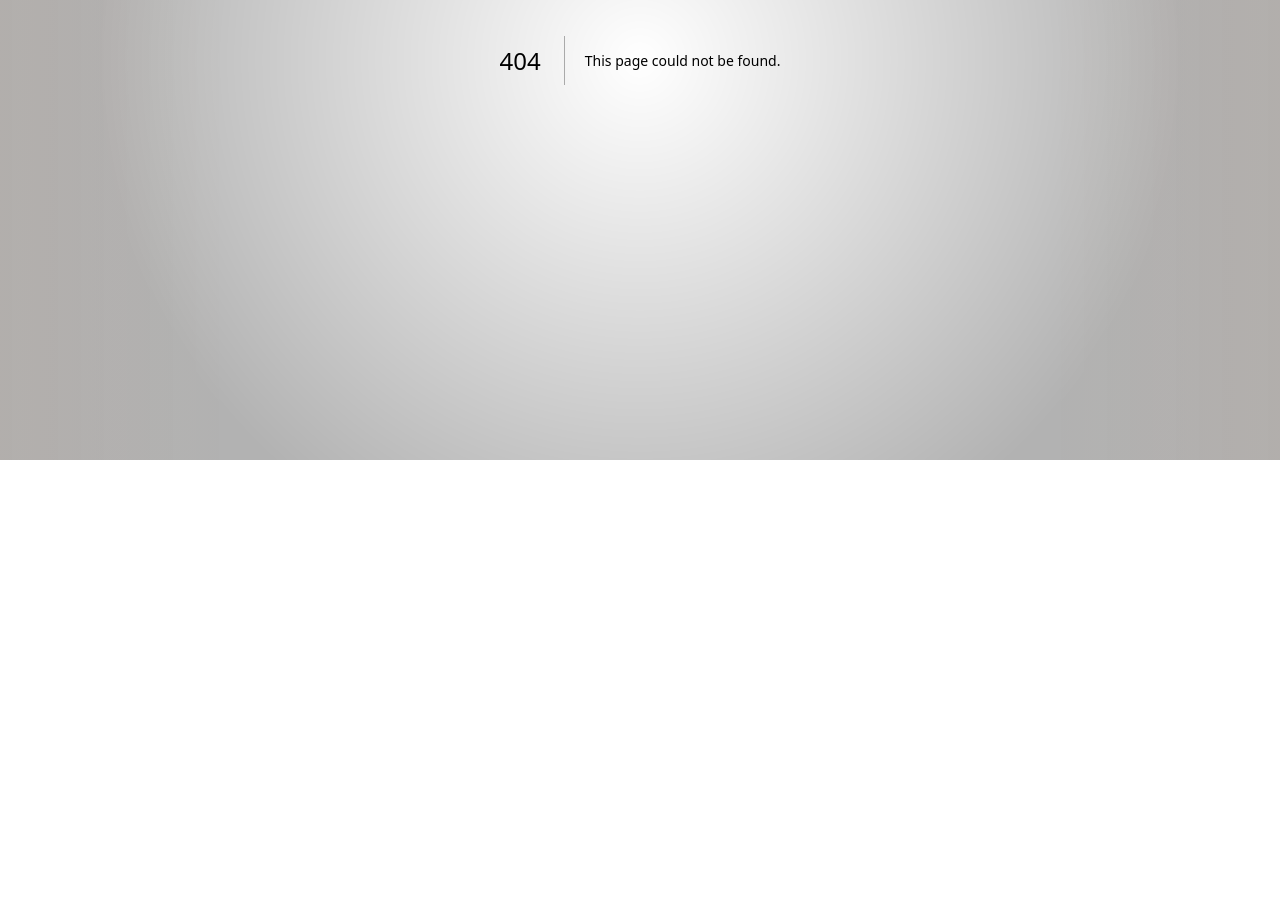
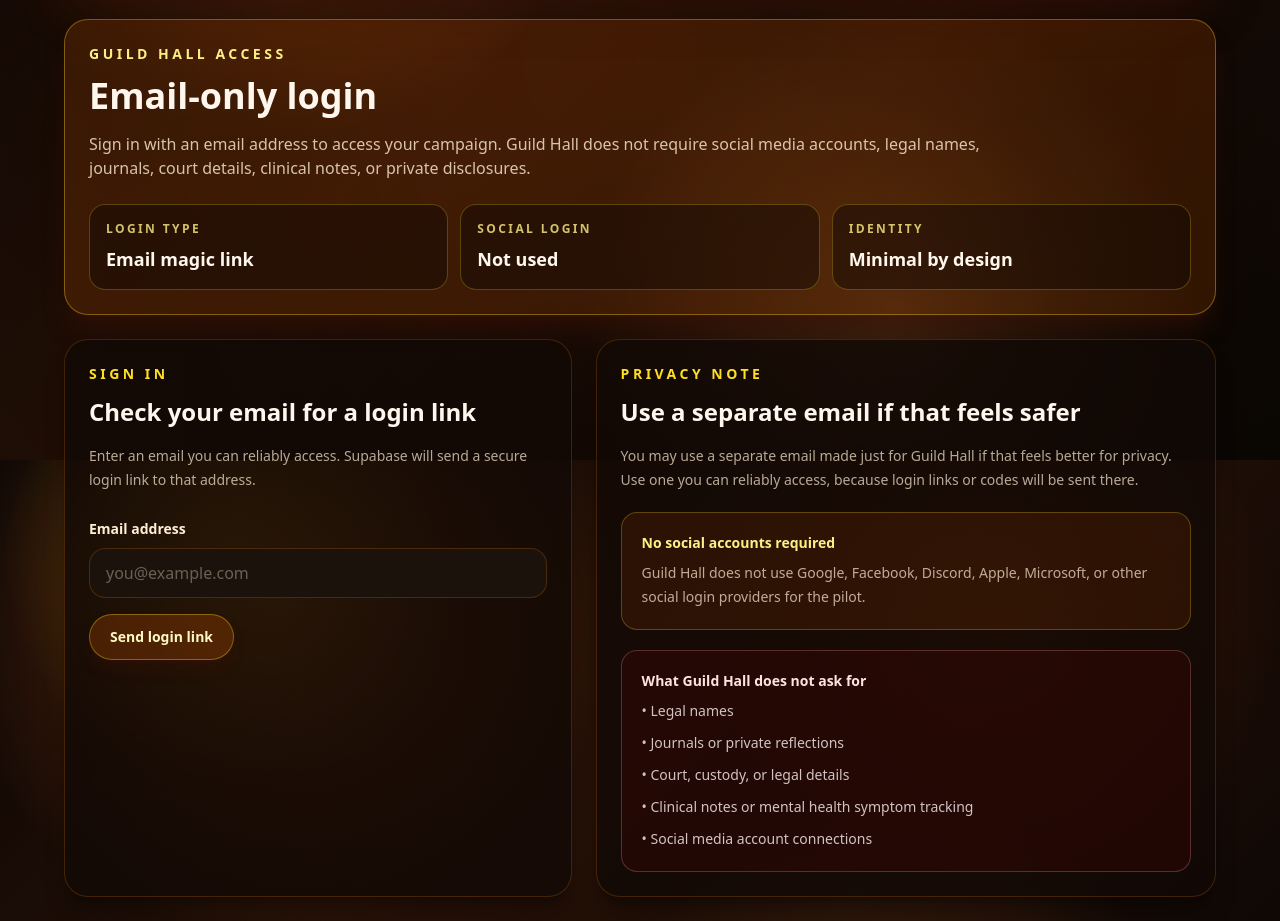
Before and after one commit to jahannlowe-stack/guild-hall-app, a Next.js app: page /login in a window 1280 px wide. Before the commit this address had no page. Shown: the part 340-1261 px from the top of the page. Before the commit the page ends 800 px from the top, so only its background shows below. Built offline with nearby package versions, Linux system fonts and the light colour scheme; no server answers.

Commit message:
Add email-only login page

```diff
--- /dev/null
+++ b/app/login/page.tsx
@@ -0,0 +1,103 @@
+import { AppShell } from "@/components/AppShell";
+import { LoginForm } from "@/components/LoginForm";
+
+export default function LoginPage() {
+  return (
+    <AppShell>
+      <section className="rounded-3xl border border-yellow-300/35 bg-orange-500/15 p-6 shadow-xl shadow-orange-950/40">
+        <p className="text-sm font-semibold uppercase tracking-[0.25em] text-yellow-200">
+          Guild Hall Access
+        </p>
+        <h1 className="mt-3 text-4xl font-bold text-orange-50">
+          Email-only login
+        </h1>
+        <p className="mt-4 max-w-4xl text-orange-100/80">
+          Sign in with an email address to access your campaign. Guild Hall does
+          not require social media accounts, legal names, journals, court
+          details, clinical notes, or private disclosures.
+        </p>
+
+        <div className="mt-6 grid gap-3 md:grid-cols-3">
+          <div className="rounded-2xl border border-yellow-300/25 bg-[#120905]/50 p-4">
+            <p className="text-xs font-semibold uppercase tracking-[0.2em] text-yellow-200/80">
+              Login type
+            </p>
+            <p className="mt-2 text-lg font-bold text-orange-50">
+              Email magic link
+            </p>
+          </div>
+
+          <div className="rounded-2xl border border-yellow-300/25 bg-[#120905]/50 p-4">
+            <p className="text-xs font-semibold uppercase tracking-[0.2em] text-yellow-200/80">
+              Social login
+            </p>
+            <p className="mt-2 text-lg font-bold text-orange-50">Not used</p>
+          </div>
+
+          <div className="rounded-2xl border border-yellow-300/25 bg-[#120905]/50 p-4">
+            <p className="text-xs font-semibold uppercase tracking-[0.2em] text-yellow-200/80">
+              Identity
+            </p>
+            <p className="mt-2 text-lg font-bold text-orange-50">
+              Minimal by design
+            </p>
+          </div>
+        </div>
+      </section>
+
+      <section className="mt-6 grid gap-6 lg:grid-cols-[0.9fr_1.1fr]">
+        <div className="rounded-3xl border border-orange-400/20 bg-[#120905]/80 p-6 shadow-xl shadow-black/30">
+          <p className="text-sm font-semibold uppercase tracking-[0.25em] text-yellow-300">
+            Sign in
+          </p>
+          <h2 className="mt-3 text-2xl font-bold text-orange-50">
+            Check your email for a login link
+          </h2>
+          <p className="mt-4 text-sm leading-6 text-orange-100/70">
+            Enter an email you can reliably access. Supabase will send a secure
+            login link to that address.
+          </p>
+
+          <LoginForm />
+        </div>
+
+        <div className="rounded-3xl border border-orange-400/20 bg-[#120905]/80 p-6 shadow-xl shadow-black/30">
+          <p className="text-sm font-semibold uppercase tracking-[0.25em] text-yellow-300">
+            Privacy note
+          </p>
+          <h2 className="mt-3 text-2xl font-bold text-orange-50">
+            Use a separate email if that feels safer
+          </h2>
+          <p className="mt-4 text-sm leading-6 text-orange-100/70">
+            You may use a separate email made just for Guild Hall if that feels
+            better for privacy. Use one you can reliably access, because login
+            links or codes will be sent there.
+          </p>
+
+          <div className="mt-5 rounded-2xl border border-yellow-300/25 bg-orange-500/10 p-5">
+            <p className="text-sm font-semibold text-yellow-200">
+              No social accounts required
+            </p>
+            <p className="mt-2 text-sm leading-6 text-orange-100/70">
+              Guild Hall does not use Google, Facebook, Discord, Apple,
+              Microsoft, or other social login providers for the pilot.
+            </p>
+          </div>
+
+          <div className="mt-5 rounded-2xl border border-red-300/25 bg-red-950/30 p-5">
+            <p className="text-sm font-semibold text-red-100">
+              What Guild Hall does not ask for
+            </p>
+            <ul className="mt-2 space-y-2 text-sm leading-6 text-red-50/80">
+              <li>• Legal names</li>
+              <li>• Journals or private reflections</li>
+              <li>• Court, custody, or legal details</li>
+              <li>• Clinical notes or mental health symptom tracking</li>
+              <li>• Social media account connections</li>
+            </ul>
+          </div>
+        </div>
+      </section>
+    </AppShell>
+  );
+}
--- /dev/null
+++ b/components/LoginForm.tsx
@@ -0,0 +1,92 @@
+"use client";
+
+import { FormEvent, useState } from "react";
+import { supabase } from "@/lib/supabase";
+
+export function LoginForm() {
+  const [email, setEmail] = useState("");
+  const [statusMessage, setStatusMessage] = useState<string | null>(null);
+  const [errorMessage, setErrorMessage] = useState<string | null>(null);
+  const [isSubmitting, setIsSubmitting] = useState(false);
+
+  async function handleSubmit(event: FormEvent<HTMLFormElement>) {
+    event.preventDefault();
+
+    setStatusMessage(null);
+    setErrorMessage(null);
+    setIsSubmitting(true);
+
+    const trimmedEmail = email.trim();
+
+    if (!trimmedEmail) {
+      setErrorMessage("Enter an email address first.");
+      setIsSubmitting(false);
+      return;
+    }
+
+    const redirectTo =
+      typeof window !== "undefined"
+        ? `${window.location.origin}/admin`
+        : undefined;
+
+    const { error } = await supabase.auth.signInWithOtp({
+      email: trimmedEmail,
+      options: {
+        emailRedirectTo: redirectTo,
+      },
+    });
+
+    if (error) {
+      setErrorMessage(error.message);
+      setIsSubmitting(false);
+      return;
+    }
+
+    setStatusMessage(
+      "Check your email for a secure Guild Hall login link. You can close this tab after opening the link."
+    );
+    setIsSubmitting(false);
+  }
+
+  return (
+    <form onSubmit={handleSubmit} className="mt-6 space-y-4">
+      <div>
+        <label
+          htmlFor="email"
+          className="text-sm font-semibold text-orange-100"
+        >
+          Email address
+        </label>
+        <input
+          id="email"
+          type="email"
+          required
+          value={email}
+          onChange={(event) => setEmail(event.target.value)}
+          placeholder="you@example.com"
+          className="mt-2 w-full rounded-2xl border border-orange-400/20 bg-[#1c120c] px-4 py-3 text-orange-50 outline-none transition placeholder:text-orange-100/35 focus:border-yellow-300/60"
+        />
+      </div>
+
+      <button
+        type="submit"
+        disabled={isSubmitting}
+        className="rounded-full border border-yellow-300/35 bg-orange-500/20 px-5 py-3 text-sm font-bold text-yellow-100 shadow-lg shadow-orange-950/30 transition hover:border-yellow-300/60 hover:bg-orange-500/30 disabled:cursor-not-allowed disabled:opacity-50"
+      >
+        {isSubmitting ? "Sending login link..." : "Send login link"}
+      </button>
+
+      {statusMessage ? (
+        <div className="rounded-2xl border border-green-300/25 bg-green-950/30 p-4 text-sm leading-6 text-green-50/85">
+          {statusMessage}
+        </div>
+      ) : null}
+
+      {errorMessage ? (
+        <div className="rounded-2xl border border-red-300/25 bg-red-950/30 p-4 text-sm leading-6 text-red-50/85">
+          {errorMessage}
+        </div>
+      ) : null}
+    </form>
+  );
+}
```
